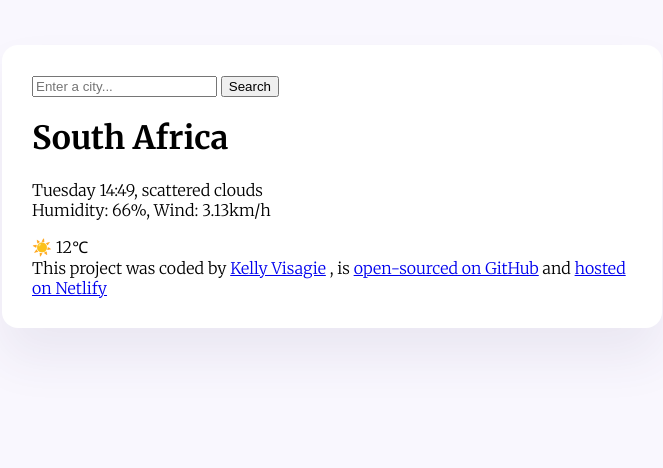
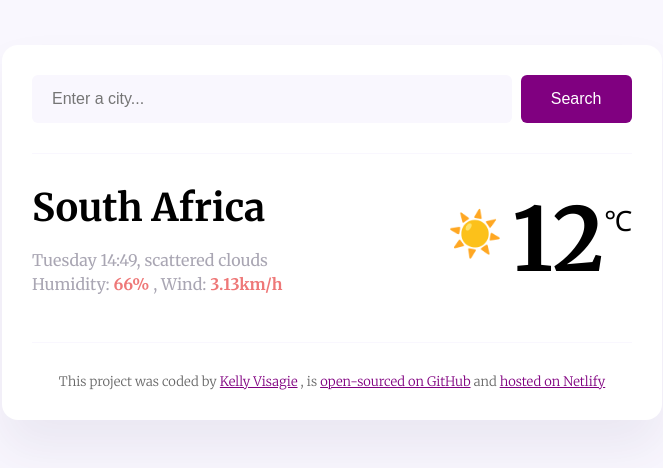
Before and after one commit to kelly9396/Weer, a plain HTML site: page index.html in a window 1280 px wide. Shown: the whole page, without its empty margins (308-971 px from the left). Drawn offline with Linux system fonts and the light colour scheme.

Commit message:
added basic css

```diff
--- a/index.html
+++ b/index.html
@@ -15,21 +15,32 @@
   <body>
     <div class="weather-app">
       <header>
-        <form>
-          <input type="search" placeholder="Enter a city..." required />
-          <input type="submit" value="Search" />
+        <form class="search-form">
+          <input
+            type="search"
+            placeholder="Enter a city..."
+            required
+            class="search-form-input"
+          />
+          <input type="submit" value="Search" class="search-form-btn" />
         </form>
       </header>
       <main>
-        <div>
-          <h1>South Africa</h1>
-          <p>
-            Tuesday 14:49, scattered clouds
-            <br />
-            Humidity: 66%, Wind: 3.13km/h
-          </p>
+        <div class="weather-data">
+          <div>
+            <h1 class="weather-city">South Africa</h1>
+            <p class="weather-details">
+              Tuesday 14:49, scattered clouds
+              <br />
+              Humidity: <strong>66%</strong> , Wind: <strong>3.13km/h</strong>
+            </p>
+          </div>
+          <div class="weather-app-container">
+            <div class="weather-icon">☀️</div>
+            <div class="weather-temp">12</div>
+            <div class="weather-unit">℃</div>
+          </div>
         </div>
-        <div>☀️ 12℃</div>
       </main>
 
       <footer>
--- a/weerapp/styles.css
+++ b/weerapp/styles.css
@@ -13,3 +13,85 @@ body {
   border-radius: 16px;
   padding: 30px;
 }
+
+header {
+  border-bottom: 1px solid #f9f7fe;
+  padding: 0 0 30px 0;
+}
+
+a {
+  color: purple;
+}
+
+.search-form-input {
+  background-color: #f9f7fe;
+  border: none;
+  border-radius: 6px;
+  width: 80%;
+  font-size: 16px;
+  padding: 15px 20px;
+}
+
+.search-form-btn {
+  background: purple;
+  padding: 15px 30px;
+  border: none;
+  font-size: 16px;
+  margin-left: 5px;
+  border-radius: 6px;
+  color: white;
+}
+
+main {
+  padding: 30px 0;
+}
+
+.weather-city {
+  margin: 0;
+  font-size: 38px;
+  line-height: 48px;
+}
+
+.weather-details {
+  font-size: 16px;
+  line-height: 24px;
+  color: rgba(39, 33, 66, 0.4);
+  font-weight: 500;
+}
+
+.weather-details strong {
+  color: rgb(238, 120, 120);
+}
+
+.weather-data {
+  display: flex;
+  justify-content: space-between;
+}
+
+.weather-app-container {
+  display: flex;
+}
+
+.weather-temp {
+  font-size: 88px;
+  font-weight: bold;
+  margin-left: 10px;
+}
+
+.weather-icon {
+  font-size: 44px;
+  margin-top: 22px;
+}
+
+.weather-unit {
+  margin-top: 17px;
+  font-size: 28px;
+}
+
+footer {
+  border-top: 1px solid #f9f7fe;
+  padding: 30px 0 0 0;
+  text-align: center;
+  font-size: 13px;
+  color: rgba(0, 0, 0, 0.6);
+}
```
